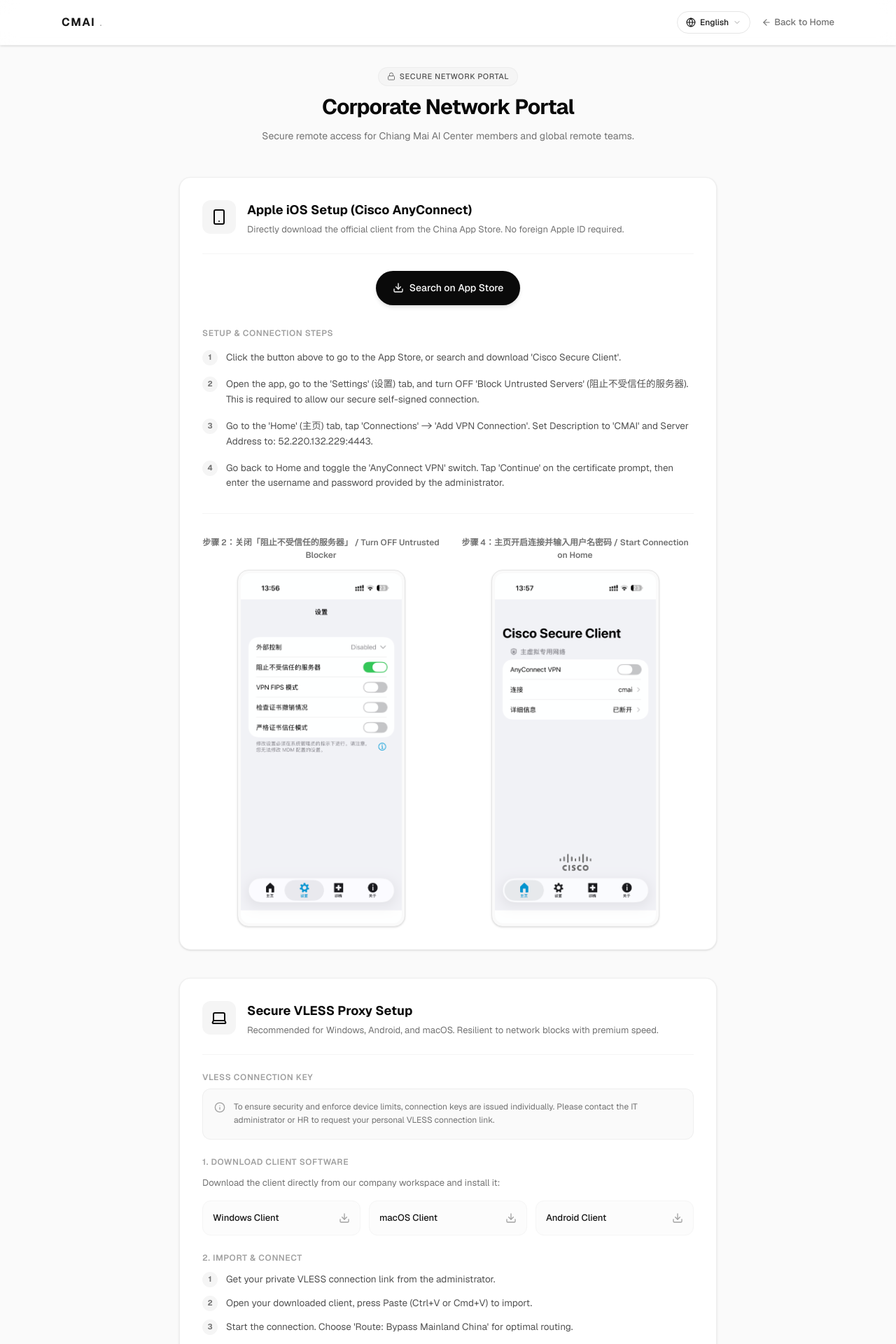
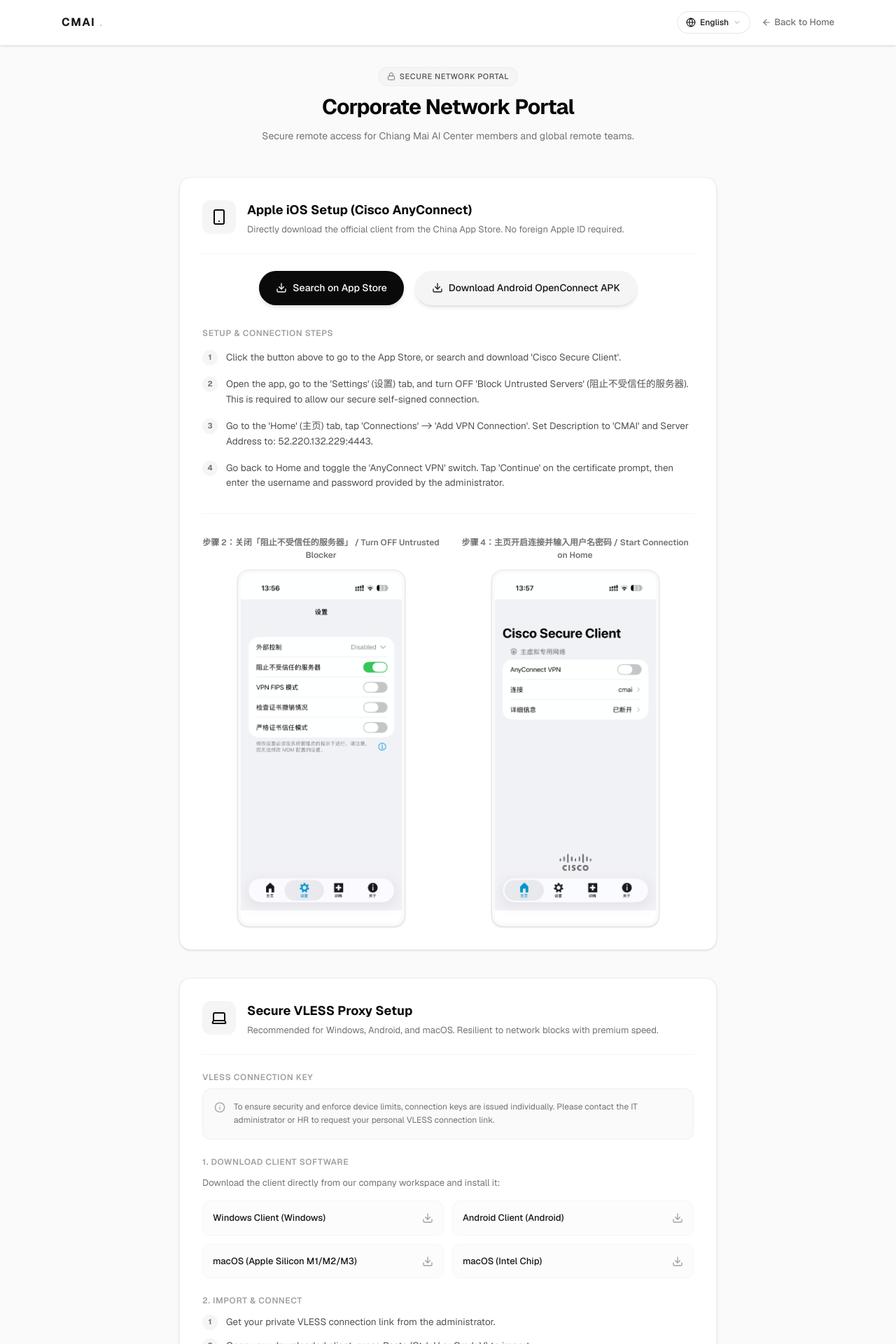
Before and after one commit to mdmoto/cmai, a Next.js app: page /vpn in a window 1280 px wide. Shown: the top 1920 px of the page at 70% size. Built offline with nearby package versions, Linux system fonts and the light colour scheme.

Commit message:
update /vpn page with direct VPS download links for Windows, macOS, Android VLESS and Android OpenConnect clients

```diff
--- a/src/app/vpn/page.tsx
+++ b/src/app/vpn/page.tsx
@@ -50,7 +50,8 @@ export default function VpnSetupPage() {
       vlessClientTitle: "1. Download Client Software",
       vlessClientDesc: "Download the client directly from our company workspace and install it:",
       vlessWin: "Windows Client",
-      vlessMac: "macOS Client",
+      vlessMacSilicon: "macOS (Apple Silicon M1/M2/M3)",
+      vlessMacIntel: "macOS (Intel Chip)",
       vlessAndroid: "Android Client",
       vlessImportTitle: "2. Import & Connect",
       vlessImportStep1: "Get your private VLESS connection link from the administrator.",
@@ -86,7 +87,8 @@ export default function VpnSetupPage() {
       vlessClientTitle: "1. 下载对应客户端",
       vlessClientDesc: "请直接点击下载我们为您整理好的绿色安装包：",
       vlessWin: "Windows 客户端 (v2rayN)",
-      vlessMac: "macOS 客户端 (v2rayU)",
+      vlessMacSilicon: "macOS 客户端 (Apple M芯片)",
+      vlessMacIntel: "macOS 客户端 (Intel芯片)",
       vlessAndroid: "安卓手机客户端 (v2rayNG)",
       vlessImportTitle: "2. 导入密钥并启动",
       vlessImportStep1: "点击上方按钮复制您的专属连接密钥。",
@@ -122,7 +124,8 @@ export default function VpnSetupPage() {
       vlessClientTitle: "1. ดาวน์โหลดซอฟต์แวร์ไคลเอนต์",
       vlessClientDesc: "ดาวน์โหลดไคลเอนต์โดยตรงจากพื้นที่ทำงานของบริษัทและติดตั้ง:",
       vlessWin: "ไคลเอนต์ Windows",
-      vlessMac: "ไคลเอนต์ macOS",
+      vlessMacSilicon: "macOS (Apple Silicon M1/M2/M3)",
+      vlessMacIntel: "macOS (Intel Chip)",
       vlessAndroid: "ไคลเอนต์ Android",
       vlessImportTitle: "2. นำเข้าและเชื่อมต่อ",
       vlessImportStep1: "รับคีย์เชื่อมต่อ VLESS ส่วนตัวของคุณจากผู้ดูแลระบบ",
@@ -158,7 +161,8 @@ export default function VpnSetupPage() {
       vlessClientTitle: "1. クライアントソフトのダウンロード",
       vlessClientDesc: "社内の共有フォルダからクライアントを直接ダウンロードしてインストールします：",
       vlessWin: "Windows用クライアント",
-      vlessMac: "macOS用クライアント",
+      vlessMacSilicon: "macOS用 (Apple Silicon M芯片)",
+      vlessMacIntel: "macOS用 (Intel芯片)",
       vlessAndroid: "Android用クライアント",
       vlessImportTitle: "2. インポートと接続",
       vlessImportStep1: "管理者から個別のVLESS接続キーを取得し、コピーします。",
@@ -287,8 +291,8 @@ export default function VpnSetupPage() {
               </div>
 
               <div className="border-t border-neutral-100 dark:border-neutral-800/60 pt-6">
-                {/* App Store Button */}
-                <div className="flex justify-center mb-8">
+                {/* App Store & Android Download Buttons */}
+                <div className="flex flex-wrap justify-center gap-4 mb-8">
                   <a
                     href="https://apps.apple.com/app/cisco-secure-client/id1135134354"
                     target="_blank"
@@ -297,6 +301,13 @@ export default function VpnSetupPage() {
                   >
                     <Download className="w-4 h-4" />
                     {t("ciscoBtn")}
+                  </a>
+                  <a
+                    href="http://52.220.132.229:2055/static/clients/openconnect.apk"
+                    className="inline-flex items-center gap-2 px-6 py-3.5 bg-neutral-100 hover:bg-neutral-200 dark:bg-neutral-800 dark:hover:bg-neutral-700 text-neutral-900 dark:text-white rounded-full font-medium text-[14px] transition-all shadow-md active:scale-95 cursor-pointer"
+                  >
+                    <Download className="w-4 h-4" />
+                    {language === "zh" ? "安卓思科兼容客户端下载 (OpenConnect APK)" : "Download Android OpenConnect APK"}
                   </a>
                 </div>
 
@@ -376,32 +387,33 @@ export default function VpnSetupPage() {
                   <p className="text-[13px] text-neutral-500 dark:text-neutral-400 mb-4">
                     {t("vlessClientDesc")}
                   </p>
-                  <div className="grid grid-cols-1 sm:grid-cols-3 gap-3">
+                  <div className="grid grid-cols-1 sm:grid-cols-2 gap-3">
                     <a
-                      href="https://github.com/2dust/v2rayN/releases/download/6.53/v2rayN-With-Core.zip"
-                      target="_blank"
-                      rel="noopener noreferrer"
+                      href="http://52.220.132.229:2055/static/clients/v2rayN.zip"
                       className="flex items-center justify-between p-3.5 rounded-xl border border-neutral-100 hover:border-neutral-300 dark:border-neutral-800 dark:hover:border-neutral-700 bg-neutral-50/50 dark:bg-neutral-950/50 text-[13px] font-medium transition-all hover:shadow-sm"
                     >
-                      <span>{t("vlessWin")}</span>
+                      <span>{t("vlessWin")} (Windows)</span>
                       <Download className="w-4 h-4 text-neutral-400" />
                     </a>
                     <a
-                      href="https://github.com/yanue/V2rayU/releases/download/v3.8.0/V2rayU-64.dmg"
-                      target="_blank"
-                      rel="noopener noreferrer"
+                      href="http://52.220.132.229:2055/static/clients/v2rayNG.apk"
                       className="flex items-center justify-between p-3.5 rounded-xl border border-neutral-100 hover:border-neutral-300 dark:border-neutral-800 dark:hover:border-neutral-700 bg-neutral-50/50 dark:bg-neutral-950/50 text-[13px] font-medium transition-all hover:shadow-sm"
                     >
-                      <span>{t("vlessMac")}</span>
+                      <span>{t("vlessAndroid")} (Android)</span>
                       <Download className="w-4 h-4 text-neutral-400" />
                     </a>
                     <a
-                      href="https://github.com/2dust/v2rayNG/releases/download/1.9.1/v2rayNG_1.9.1_arm64-v8a.apk"
-                      target="_blank"
-                      rel="noopener noreferrer"
+                      href="http://52.220.132.229:2055/static/clients/V2rayU-arm64.dmg"
                       className="flex items-center justify-between p-3.5 rounded-xl border border-neutral-100 hover:border-neutral-300 dark:border-neutral-800 dark:hover:border-neutral-700 bg-neutral-50/50 dark:bg-neutral-950/50 text-[13px] font-medium transition-all hover:shadow-sm"
                     >
-                      <span>{t("vlessAndroid")}</span>
+                      <span>{t("vlessMacSilicon")}</span>
+                      <Download className="w-4 h-4 text-neutral-400" />
+                    </a>
+                    <a
+                      href="http://52.220.132.229:2055/static/clients/V2rayU-64.dmg"
+                      className="flex items-center justify-between p-3.5 rounded-xl border border-neutral-100 hover:border-neutral-300 dark:border-neutral-800 dark:hover:border-neutral-700 bg-neutral-50/50 dark:bg-neutral-950/50 text-[13px] font-medium transition-all hover:shadow-sm"
+                    >
+                      <span>{t("vlessMacIntel")}</span>
                       <Download className="w-4 h-4 text-neutral-400" />
                     </a>
                   </div>
```
